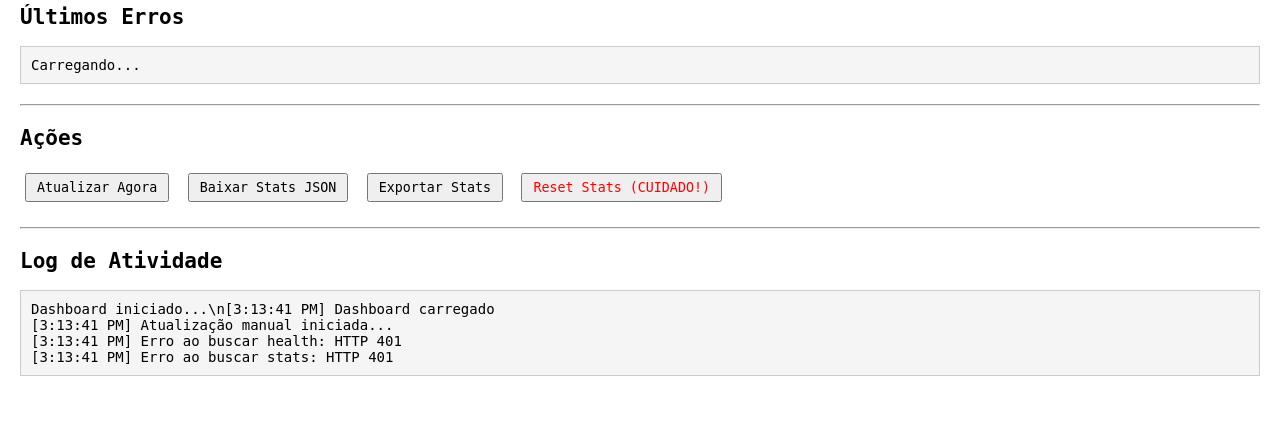
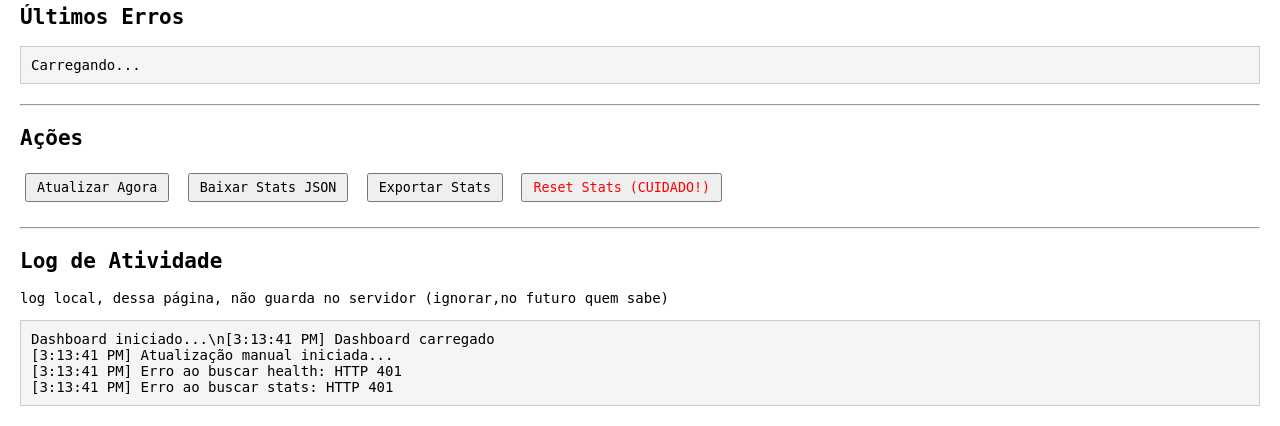
Before and after one commit to afa7789/pyscrapper, a Flask app: template template/health.html in a window 1280 px wide. Shown: the part 625-1051 px from the top of the page. Before the commit the page ends 1001 px from the top, so only its background shows below. Run offline with Flask 3, Linux system fonts and the light colour scheme; the template is opened without the code that fills it, so the values that code supplies are empty; parts of the project's set-up code (start-up, migrations or seed data) failed here and were passed over.

Commit message:
feat: Add local log disclaimer to activity log section in health dashboard

```diff
--- a/requirements.txt
+++ b/requirements.txt
@@ -1,3 +1,4 @@
+autopep8==2.3.2
 beautifulsoup4==4.13.4
 blinker==1.9.0
 bs4==0.0.2
@@ -5,6 +6,7 @@
 charset-normalizer==3.4.2
 click==8.2.1
 cloudscraper==1.2.71
+concurrent-log-handler==0.9.28
 dotenv==0.9.9
 fake-useragent==2.2.0
 Flask==3.1.1
@@ -14,6 +16,9 @@
 markdown-it-py==3.0.0
 MarkupSafe==3.0.2
 mdurl==0.1.2
+portalocker==3.2.0
+psutil==7.0.0
+pycodestyle==2.13.0
 Pygments==2.19.1
 pyparsing==3.2.3
 python-dotenv==1.1.0
--- a/template/health.html
+++ b/template/health.html
@@ -78,6 +78,7 @@
     <hr>
 
     <h2>Log de Atividade</h2>
+    <p> log local, dessa página, não guarda no servidor (ignorar,no futuro quem sabe) </p>
     <pre id="activityLog">Dashboard iniciado...\n</pre>
 
     <script>
```
